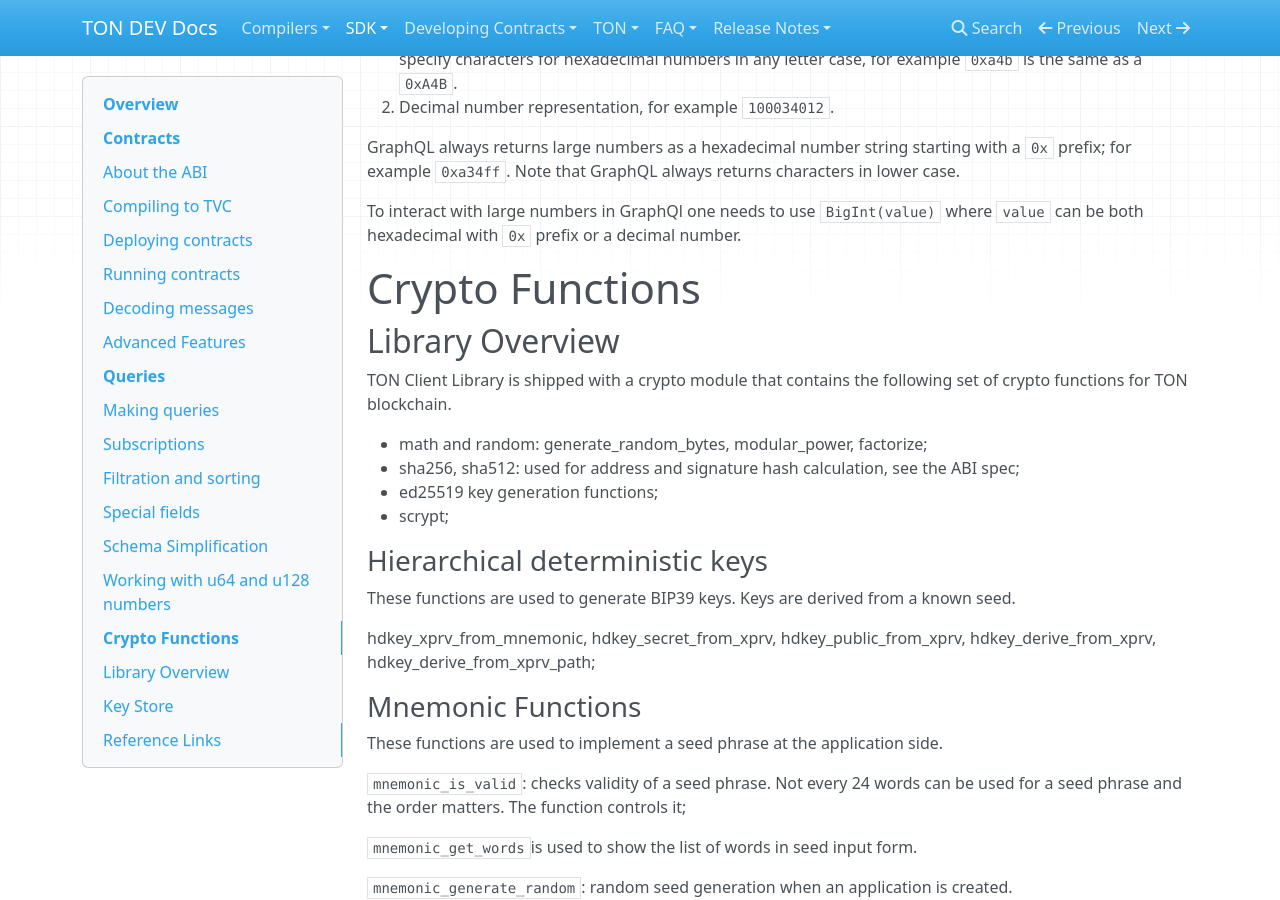
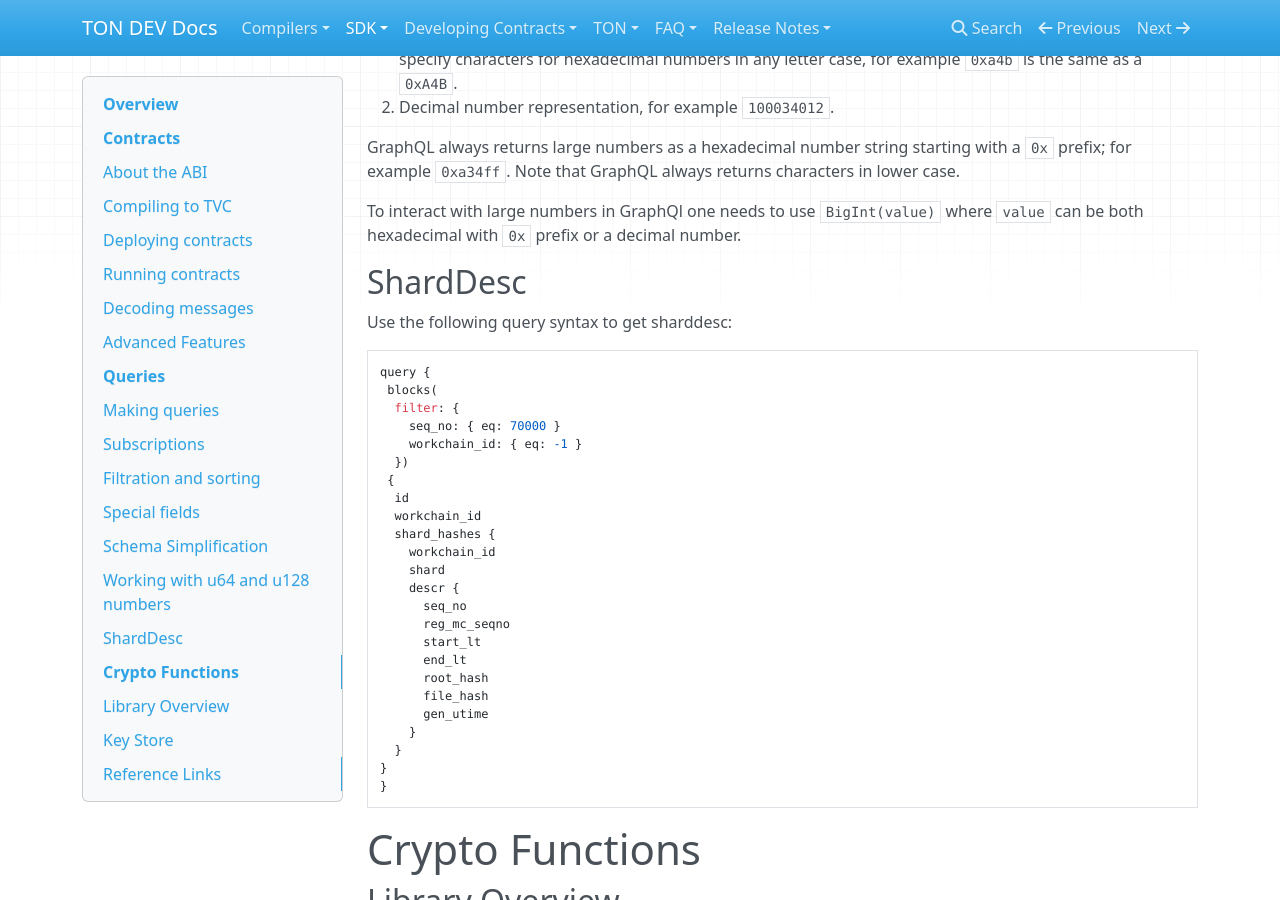
Before and after one commit to vird/public_documentation, an MkDocs documentation site: the page built from docs/SDK/Client Libraries/Library Modules.md, in a window 1280 px wide and 900 px high, scrolled down 13010 px. Built offline with MkDocs 1.6.1, drawn with Linux system fonts in a browser that asks for light colours; nearby versions of some CDN libraries.

Commit message:
Update Library Modules.md

````diff
--- a/docs/SDK/Client Libraries/Library Modules.md
+++ b/docs/SDK/Client Libraries/Library Modules.md
@@ -571,6 +571,37 @@ GraphQL always returns large numbers as a hexadecimal number string starting wit
 
 To interact with large numbers in GraphQl one needs to use `BigInt(value)` where `value` can be both hexadecimal with `0x` prefix or a decimal number.
 
+## ShardDesc
+
+Use the following query syntax to get sharddesc:
+
+```sql
+query {
+ blocks(
+  filter: {
+    seq_no: { eq: 70000 }
+    workchain_id: { eq: -1 }
+  })
+ {
+  id
+  workchain_id
+  shard_hashes {
+    workchain_id
+    shard
+    descr {
+      seq_no
+      reg_mc_seqno
+      start_lt
+      end_lt
+      root_hash
+      file_hash
+      gen_utime
+    }
+  }
+}
+}
+```
+
 # Crypto Functions
 
 ## Library Overview
````
